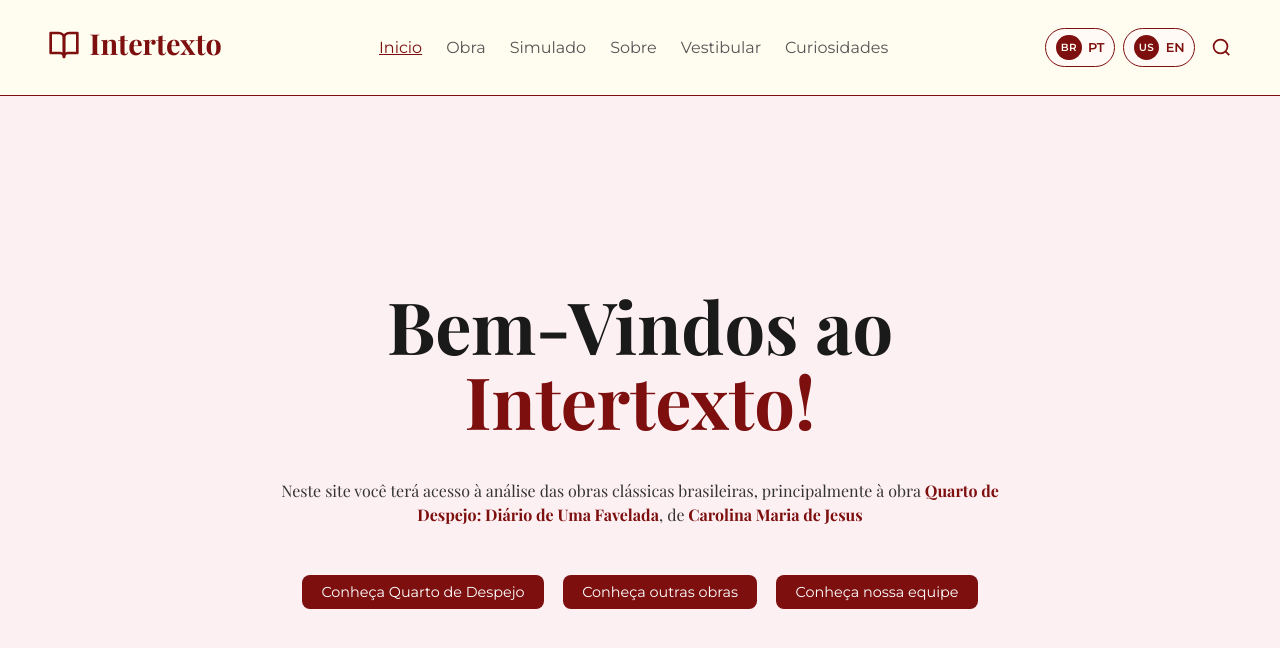
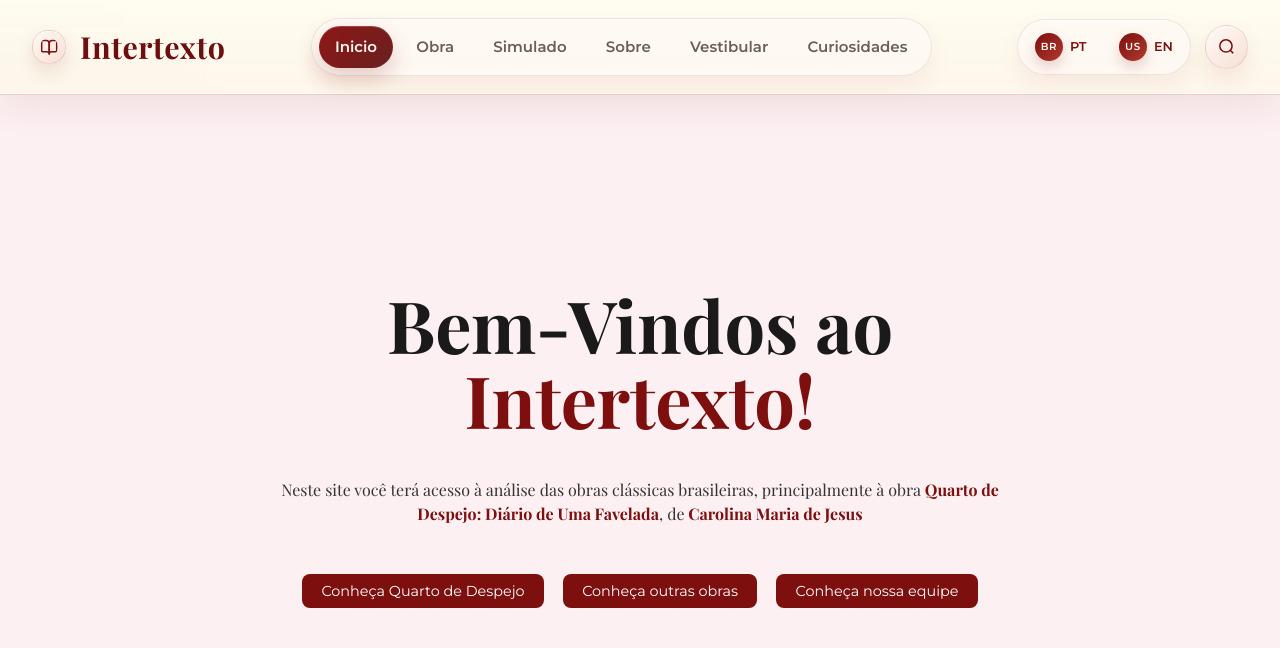
Before and after one commit to Jenniferkss/FrontEnd-Projeto-integrador, a React (Vite) app: page / in a window 1280 px wide. Shown: the top 648 px of the page. Built offline with nearby package versions, Linux system fonts and the light colour scheme; a web font is replaced by a local one.

Commit message:
header presente

```diff
--- a/src/components/Header/Header.module.css
+++ b/src/components/Header/Header.module.css
@@ -1,38 +1,59 @@
 .header {
+    position: sticky;
+    top: 0;
+    z-index: 20;
     display: flex;
+    align-items: center;
     justify-content: space-between;
-    align-items: center;
-    padding: 1.5rem 3rem;
-    background-color: #fffcf0;
-    border-bottom: 1.5px solid #7d0f0f;
+    gap: 1.5rem;
+    padding: 1.1rem 2rem;
+    background:
+        linear-gradient(180deg, rgba(255, 252, 240, 0.97), rgba(254, 246, 233, 0.95)),
+        radial-gradient(circle at top left, rgba(125, 15, 15, 0.08), transparent 36%);
+    border-bottom: 1px solid rgba(125, 15, 15, 0.18);
+    box-shadow:
+        0 12px 35px rgba(86, 30, 19, 0.08),
+        inset 0 -1px 0 rgba(255, 255, 255, 0.7);
+    backdrop-filter: blur(18px);
 }
 
 .logoGroup {
-    display: flex;
+    display: inline-flex;
     align-items: center;
-    gap: 0.6rem;
+    gap: 0.85rem;
     text-decoration: none;
+    min-width: fit-content;
 }
 
 .bookIcon {
-    width: 2rem;
-    height: 2rem;
+    width: 2.15rem;
+    height: 2.15rem;
     color: #7d0f0f;
-    transition: all 0.4s cubic-bezier(0.175, 0.885, 0.32, 1.275);
-    margin-bottom: 0.3rem;
+    padding: 0.45rem;
+    border-radius: 16px;
+    background: linear-gradient(135deg, #fff9ef, #f8dfd9);
+    border: 1px solid rgba(125, 15, 15, 0.12);
+    box-shadow:
+        0 8px 18px rgba(125, 15, 15, 0.12),
+        inset 0 1px 0 rgba(255, 255, 255, 0.8);
+    transition: transform 0.35s ease, box-shadow 0.35s ease;
 }
 
 .logoGroup:hover .bookIcon {
-    transform: scale(1.2) rotate(-5deg);
-    filter: drop-shadow(0 0 8px rgba(125, 15, 15, 0.3));
+    transform: translateY(-2px) rotate(-4deg) scale(1.05);
+    box-shadow:
+        0 14px 28px rgba(125, 15, 15, 0.16),
+        inset 0 1px 0 rgba(255, 255, 255, 0.85);
 }
 
 .brand {
     font-family: 'Playfair Display', serif;
-    font-size: 1.8rem;
+    font-size: 1.9rem;
     font-weight: 700;
-    color: #7d0f0f;
-    margin-bottom: 0.58rem;
+    line-height: 1;
+    letter-spacing: 0.02em;
+    color: #6d0f0f;
+    text-shadow: 0 1px 0 rgba(255, 255, 255, 0.55);
 }
 
 .nav {
@@ -43,62 +64,98 @@
 
 .menu {
     display: flex;
+    align-items: center;
     list-style: none;
-    gap: 1.5rem;
-    padding: 0;
+    gap: 0.45rem;
+    padding: 0.45rem;
     margin: 0;
+    border: 1px solid rgba(125, 15, 15, 0.1);
+    border-radius: 999px;
+    background: rgba(255, 250, 245, 0.84);
+    box-shadow:
+        inset 0 1px 0 rgba(255, 255, 255, 0.9),
+        0 10px 24px rgba(125, 15, 15, 0.06);
 }
 
 .menuItem {
     font-family: 'Montserrat', sans-serif;
-    font-size: 1rem;
-    color: #555;
-    font-weight: 500;
+    font-size: 0.94rem;
+    color: #6d5e57;
+    font-weight: 600;
 }
 
 .navLink {
+    display: inline-flex;
+    align-items: center;
+    justify-content: center;
+    padding: 0.72rem 1rem;
+    border-radius: 999px;
     color: inherit;
     text-decoration: none;
-    transition: color 0.3s ease, text-decoration-color 0.3s ease;
+    transition:
+        background-color 0.25s ease,
+        color 0.25s ease,
+        transform 0.25s ease,
+        box-shadow 0.25s ease;
 }
 
-.navLink:hover,
+.navLink:hover {
+    color: #7d0f0f;
+    background: rgba(125, 15, 15, 0.08);
+    transform: translateY(-1px);
+}
+
 .navLinkActive {
-    color: #7d0f0f;
-    text-decoration: underline;
+    color: #fff8f0;
+    background: linear-gradient(135deg, #8f1717, #692020);
+    box-shadow:
+        0 10px 22px rgba(125, 15, 15, 0.2),
+        inset 0 1px 0 rgba(255, 255, 255, 0.2);
 }
 
 .actions {
     display: flex;
     align-items: center;
-    gap: 1rem;
-    color: #7d0f0f;
+    gap: 0.85rem;
+    min-width: fit-content;
 }
 
 .languageSwitcher {
     display: flex;
     align-items: center;
     gap: 0.5rem;
+    padding: 0.3rem;
+    border-radius: 999px;
+    background: rgba(255, 250, 245, 0.84);
+    border: 1px solid rgba(125, 15, 15, 0.1);
+    box-shadow:
+        inset 0 1px 0 rgba(255, 255, 255, 0.9),
+        0 10px 24px rgba(125, 15, 15, 0.06);
 }
 
 .languageButton {
     display: inline-flex;
     align-items: center;
-    gap: 0.4rem;
-    border: 1px solid #7d0f0f;
-    background-color: #fffaf5;
+    gap: 0.45rem;
+    border: 1px solid transparent;
+    background: transparent;
     color: #7d0f0f;
-    padding: 0.35rem 0.6rem;
+    padding: 0.45rem 0.7rem;
     border-radius: 999px;
     font-family: 'Montserrat', sans-serif;
     font-size: 0.8rem;
     font-weight: 700;
     cursor: pointer;
-    transition: transform 0.2s ease, background-color 0.2s ease;
+    transition:
+        transform 0.2s ease,
+        background-color 0.2s ease,
+        border-color 0.2s ease,
+        box-shadow 0.2s ease;
 }
 
 .languageButton:hover {
-    background-color: #f8e3e6;
+    background: rgba(125, 15, 15, 0.08);
+    border-color: rgba(125, 15, 15, 0.14);
     transform: translateY(-1px);
 }
 
@@ -106,17 +163,83 @@
     display: inline-flex;
     align-items: center;
     justify-content: center;
-    min-width: 1.6rem;
-    height: 1.6rem;
+    min-width: 1.75rem;
+    height: 1.75rem;
     border-radius: 999px;
-    background-color: #7d0f0f;
+    background: linear-gradient(135deg, #7d0f0f, #b03a2e);
     color: #fffcf0;
-    font-size: 0.65rem;
+    font-size: 0.64rem;
     font-weight: 700;
-    letter-spacing: 0.04em;
+    letter-spacing: 0.05em;
+    box-shadow: 0 6px 14px rgba(125, 15, 15, 0.18);
 }
 
 .searchIcon {
-    width: 1.3rem;
+    width: 1.15rem;
+    height: 1.15rem;
+    padding: 0.72rem;
     color: #7d0f0f;
+    border-radius: 999px;
+    background: linear-gradient(135deg, #fffaf5, #f7dfd6);
+    border: 1px solid rgba(125, 15, 15, 0.12);
+    box-shadow:
+        0 10px 24px rgba(125, 15, 15, 0.09),
+        inset 0 1px 0 rgba(255, 255, 255, 0.85);
+    transition: transform 0.25s ease, box-shadow 0.25s ease;
+    box-sizing: content-box;
 }
+
+.searchIcon:hover {
+    transform: translateY(-1px);
+    box-shadow:
+        0 14px 30px rgba(125, 15, 15, 0.14),
+        inset 0 1px 0 rgba(255, 255, 255, 0.9);
+}
+
+@media (max-width: 1100px) {
+    .header {
+        flex-wrap: wrap;
+        justify-content: center;
+        padding: 1rem 1.2rem;
+    }
+
+    .nav {
+        order: 3;
+        width: 100%;
+    }
+
+    .menu {
+        flex-wrap: wrap;
+        justify-content: center;
+        border-radius: 24px;
+    }
+
+    .actions {
+        justify-content: center;
+    }
+}
+
+@media (max-width: 720px) {
+    .header {
+        gap: 1rem;
+    }
+
+    .brand {
+        font-size: 1.55rem;
+    }
+
+    .menu {
+        width: 100%;
+        gap: 0.35rem;
+        padding: 0.4rem;
+    }
+
+    .navLink {
+        padding: 0.62rem 0.88rem;
+        font-size: 0.88rem;
+    }
+
+    .languageSwitcher {
+        gap: 0.35rem;
+    }
+}
```
